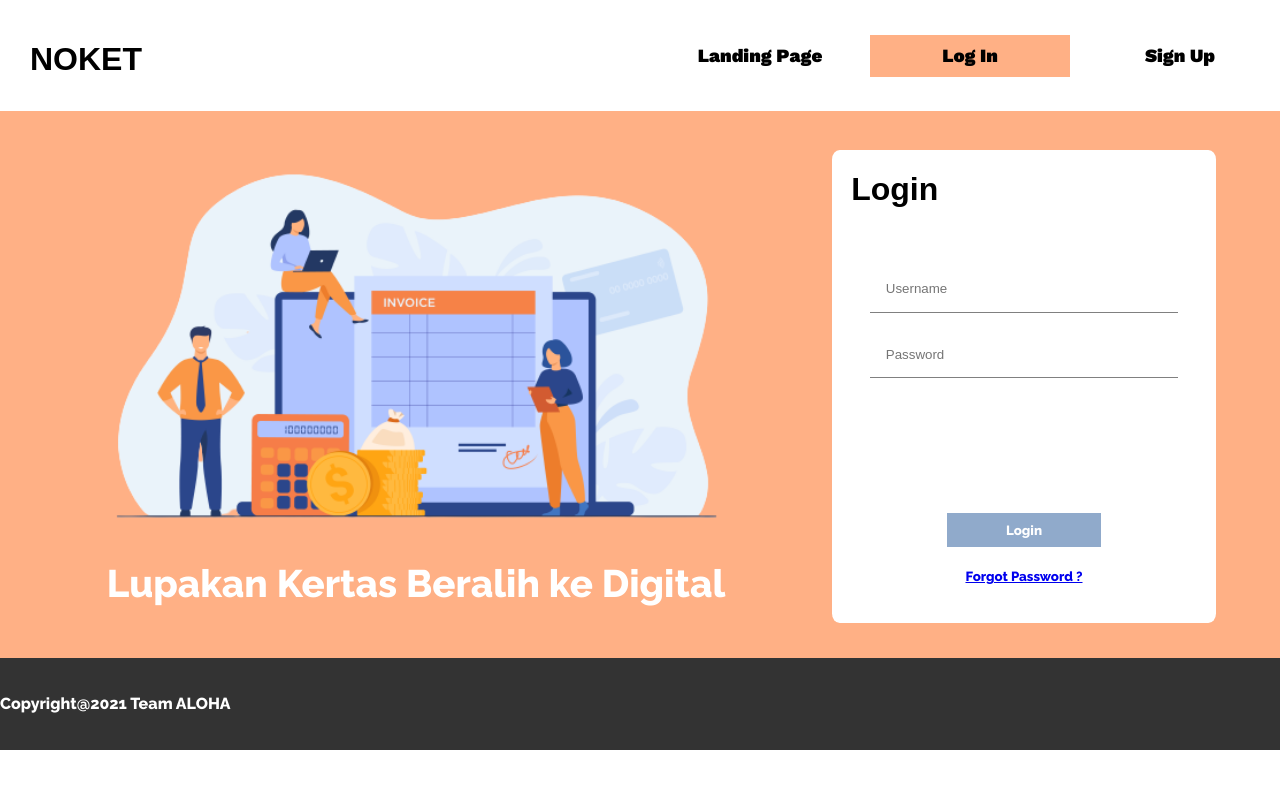
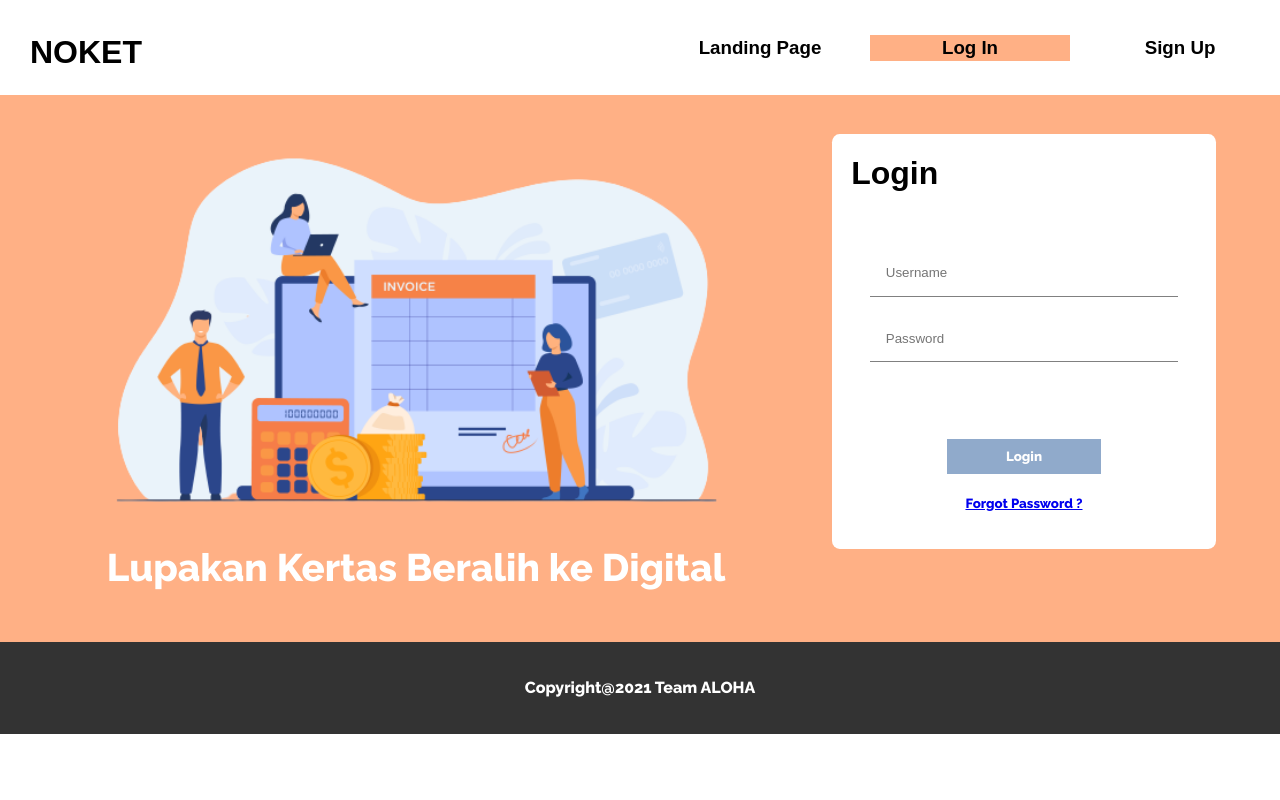
Before and after one commit to 19523197/NOKET, a PHP site: page /login.html in a window 1280 px wide. Run offline with PHP 8.4, Linux system fonts and the light colour scheme.

Commit message:
Update login.css

```diff
--- a/css/login.css
+++ b/css/login.css
@@ -19,7 +19,7 @@ h4,h5,h6{
 font-family: 'Raleway', sans-serif;
 }
 
-p,a{
+p{
 font-family: 'Work Sans', sans-serif;
 }
 
@@ -45,7 +45,7 @@ p,a{
 color: black;
 float: left;
 text-align: left;
-  margin-top: 20px;
+margin-top: 1%;
 margin-left: 30px;
 }
 
@@ -73,7 +73,7 @@ p,a{
 
 .navbarMenu a {
 display:block;
-  padding:5%;
+padding:1%;
 text-decoration:none;
 background-color:#fff;
 color:black;
@@ -321,6 +321,7 @@ p,a{
 width: 80%;
 height: auto;
 margin: auto;
+margin-bottom: 5%;
 }
 
 #form-container-password > input{
@@ -334,7 +335,8 @@ p,a{
 width: 40%;
 height: auto;
 margin: auto;
-  margin-top: 35%;
+margin-top: 20%;
+margin-bottom: 5%;
 }
 
 #form-container-button > input{
@@ -357,165 +359,16 @@ p,a{
 
 }
 
-
-
-
-
-
-/*
-.Form_Login{
-
-right: 80%;
-top: 20%;
-
-
-
-  float: center;
-  margin-left: auto;
+#footer{
+      width: 100%;
+      height: auto;
+      background: #333;
+      color: #fff;
+      position: absolute;
+      margin: auto;
+      text-align: center;
+      font-family: Work-Sans;
      }
-
-.box{
-position: absolute;
-width: 492px;
-height: 601px;
-left: 65%;
-top: 212px;
-
-background: #FDFDFD;
-box-shadow: 0px 4px 4px rgba(0, 0, 0, 0.25);
-border-radius: 20px;
-
-
+#footer h4{
+    font-weight: lighter;
 }
-
-
-
-
-.login {
-
-height: 85%;
-margin-top: 0%;
-
-}
-
-h3 {
-  border: 5px
-margin: -50%;
-padding: -50%;
-outline: 0;
-font-family: 'Open Sans', sans-serif;
-
-}
-
-.floatright{
-position: absolute;
-width: 750px;
-height: 550px;
-right: 55%;
-bottom: 20%;
-
-}
-
-.login-help{
-margin-right: center 50%;
-
-
-}
-
-.Selogan{
-
-position: absolute;
-width: 739px;
-height: 56px;
-right: 170%;
-top: 85%;
-
-
-font-size: 48px;
-line-height: 56px;
-}
-
-
-
-.login{
-
-position: absolute;
-width: 180px;
-height: 42px;
-left: 5%;
-top: 5%;
-
-font-family: Work Sans;
-font-style: normal;
-font-weight: 500;
-font-size: 36px;
-line-height: 42px;
-display: flex;
-align-items: center;
-text-align: center;
-letter-spacing: -0.017em;
-
-}
-
-.Username{
-
-position: absolute;
-
-height: 0px;
-left: 5%;
-bottom: 75%;
-
-font-family: Noto Sans;
-font-style: normal;
-font-weight: 600px;
-font-size: 30px;
-line-height: 41px;
-
-position: absolute;
-width: 450px;
-height: 20px;
-
-}
-
-.login_form{
-
-visibility: visible;
-}
-
-.submit{
-background: #FFB085;
-border-radius: 21px;
-border: none;
-box-shadow: 0px 1px 8px#FFB085;
-cursor: pointer;
-color: white;
-margin: 0 auto;
-margin-left: 10%;
-margin-top: 110%;
-transition: 0.25s;
-width: 30%;
-
-
-}
-
-.Password{
-
-position: absolute;
-
-height: 0px;
-left: 5%;
-bottom: 65%;
-
-}
-
-.login-help{
-position: absolute;
-
-height: 0px;
-left: 65%;
-top: 90%;
-
-
-
-}
-*/
```
Lines whose indentation alone changed are shown as unchanged.
